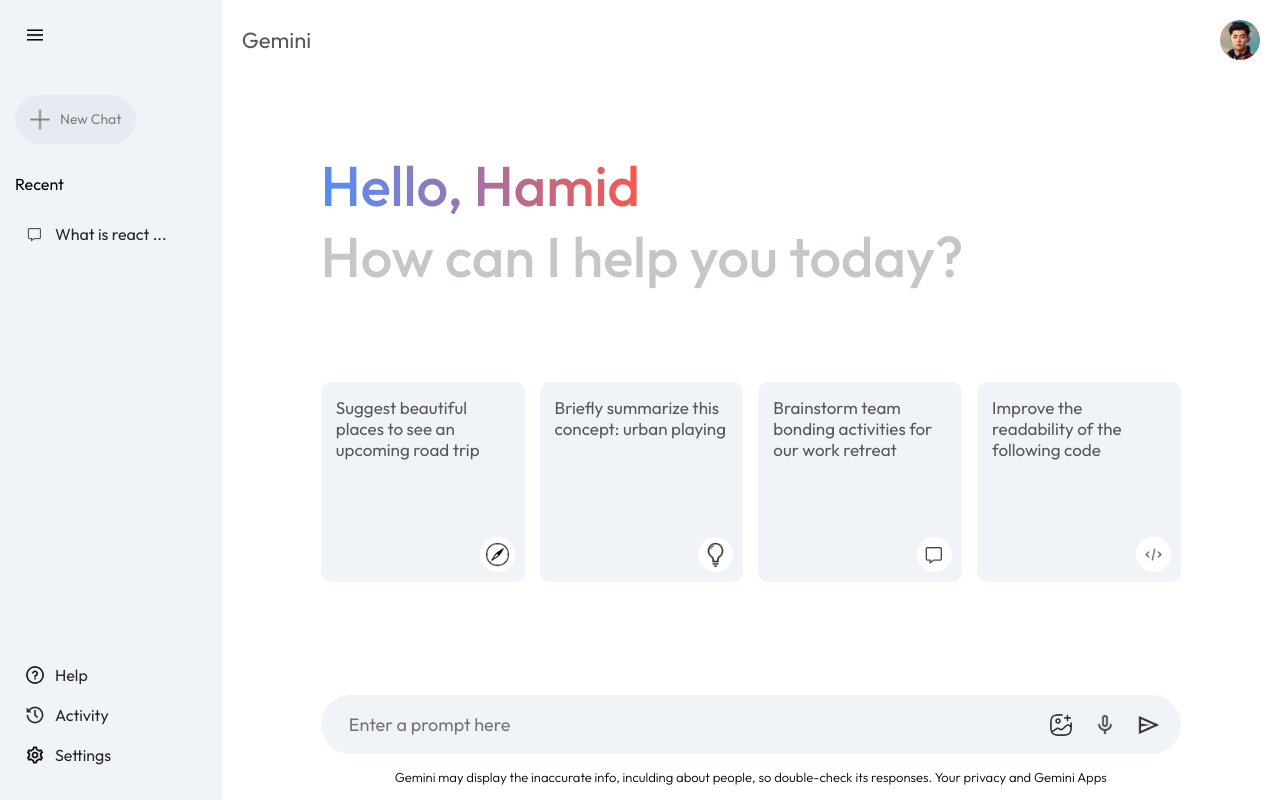
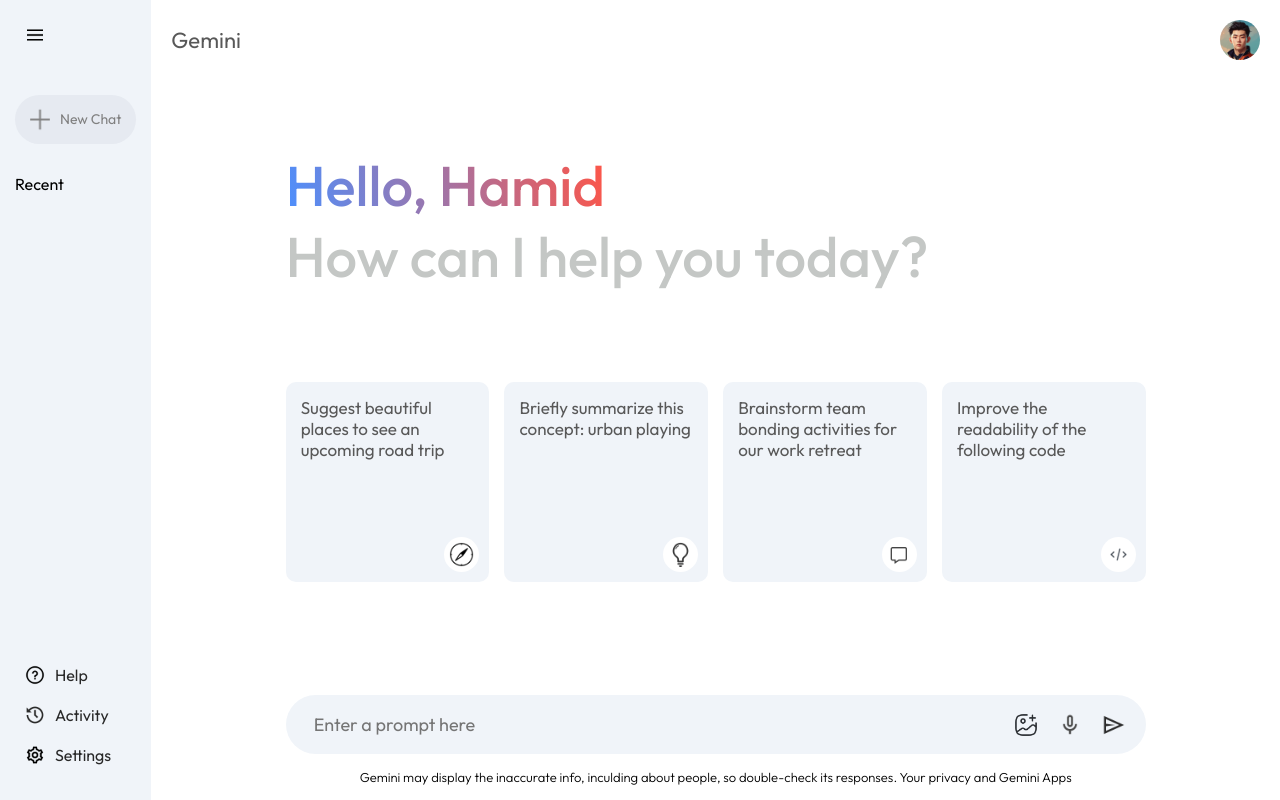
Before and after one commit to Hamid-Naveed-Choudhary/Gemini-clone, a React (Vite) app: page / in a window 1280 px wide. Both pictures are taken after a click on the picture 35 px from the left and 35 px from the top of the page. Built offline with nearby package versions, Linux system fonts and the light colour scheme.

Commit message:
Save Prompts in Sidebar and Add New Chat function

```diff
--- a/src/components/Sidebar/Sidebar.jsx
+++ b/src/components/Sidebar/Sidebar.jsx
@@ -1,26 +1,38 @@
-import React, { useState } from 'react'
+import React, { useContext, useState } from 'react'
 import './Sidebar.css'
 import { assets } from '../../assets/assets'
+import { Context } from '../../context/Context'
 
 const Sidebar = () => {
 
     const [extended, setExtended] = useState(false)
+    const { onSent, prevPrompts, setRecentPrompt, newChat } = useContext(Context)
+
+    const loadPrompt = async (prompt) => {
+        setRecentPrompt(prompt)
+        await onSent(prompt)
+    }
 
     return (
         <div className='sidebar'>
             <div className="top">
                 <img onClick={() => setExtended(prev => !prev)} className='menu' src={assets.menu_icon} alt="" />
-                <div className="new-chat">
+                <div onClick={()=>newChat()} className="new-chat">
                     <img src={assets.plus_icon} alt="" />
                     {extended ? <p>New Chat</p> : null}
                 </div>
                 {extended
                     ? <div className="recent">
                         <p className="recent-title">Recent</p>
-                        <div className="recent-entry">
-                            <img src={assets.message_icon} alt="" />
-                            <p>What is react ...</p>
-                        </div>
+                        {prevPrompts.map((item, index) => {
+                            return (
+                                <div onClick={() => loadPrompt(item)} className="recent-entry">
+                                    <img src={assets.message_icon} alt="" />
+                                    <p>{item.slice(0, 18)} ...</p>
+                                </div>
+                            )
+                        })}
+
                     </div>
                     : null
                 }
--- a/src/context/Context.jsx
+++ b/src/context/Context.jsx
@@ -20,14 +20,28 @@
         }, 75 * index)
     }
 
+    const newChat = () => {
+        setLoading(false)
+        setShowResult(false)
+    }
+
     const onSent = async (prompt) => {
         setResultData("")
         setLoading(true)
         setShowResult(true)
-        setRecentPrompt(input)
-        const response = await runChat(input)
+        let response;
+        if (prompt !== undefined) {
+            response = await runChat(prompt);
+            setRecentPrompt(prompt)
+        }
+        else {
+            setPrevPrompts(prev => [...prev, input])
+            setRecentPrompt(input)
+            response = await runChat(input)
+        }
+
         let responseArray = response.split("**");
-        let newResponse;
+        let newResponse = "";
         for (let i = 0; i < responseArray.length; i++) {
             if (i === 0 || i % 2 !== 1) {
                 newResponse += responseArray[i];
@@ -57,7 +71,8 @@
         loading,
         resultData,
         input,
-        setInput
+        setInput,
+        newChat
 
     }
 
```
